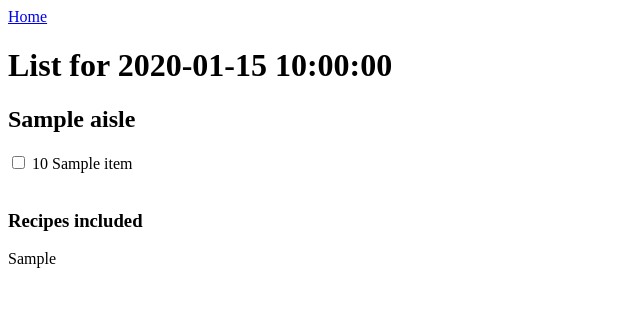
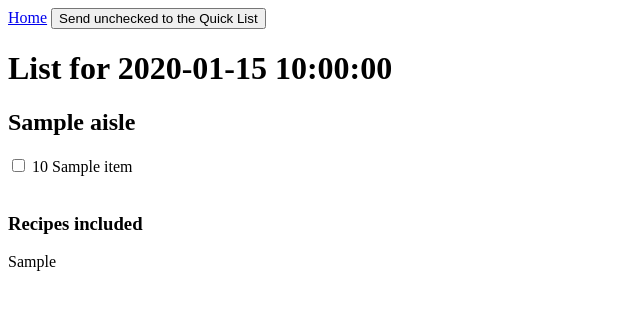
Before and after one commit to akarpodinis/shopping, a Python web app: template app/resources/templates/lists/shopping.html in a window 1280 px wide. Shown: the top 310 px of the page, without its empty margins (0-640 px from the left). Run offline with Jinja, Linux system fonts and the light colour scheme; the template is opened without the code that fills it: most values are stand-ins (such as "Sample title", 1, 10 or a date in 2020).

Commit message:
Shopping list button to send items to the quick list

```diff
--- a/app/resources/templates/lists/shopping.html
+++ b/app/resources/templates/lists/shopping.html
@@ -12,21 +12,24 @@
         {% if allow_adding_items %}
         <a href="/lists/{{ list.id }}/update">Add some more items</a>
         {% endif %}
+        <button type="submit" form="list-form">Send unchecked to the Quick List</button>
     </div>
     <h1>List for {{formatted_date}}</h1>
     <p id="listID" hidden>{{list.id}}</p>
     <div class="quick-status">{{message}}</div>
+    <form id="list-form" action="/lists/{{list.id}}/send-to-quick-list" method="POST">
     {% for aisle in list.aisles %}
     <div>
         <h2>{{aisle.name}}</h2>
         {% for item in aisle.items %}
         <div>
-            <input id="{{aisle.name}}-{{loop.index0}}" class="check" type="checkbox" name="{{field}}"  value="{{item.id}}"/>
+            <input id="{{aisle.name}}-{{loop.index0}}" class="check" type="checkbox" name="{{item.id}}" value="{{item.id}}" />
             <label class="proper-word" for="{{aisle.name}}-{{loop.index0}}">{{item.amount}} {{item.name}}</label>
         </div>
         {% endfor %}
     </div>
     {% endfor %}
+    </form>
     <br />
     {% if recipes_included|length > 0 %}
     <h3>Recipes included</h3>
```
